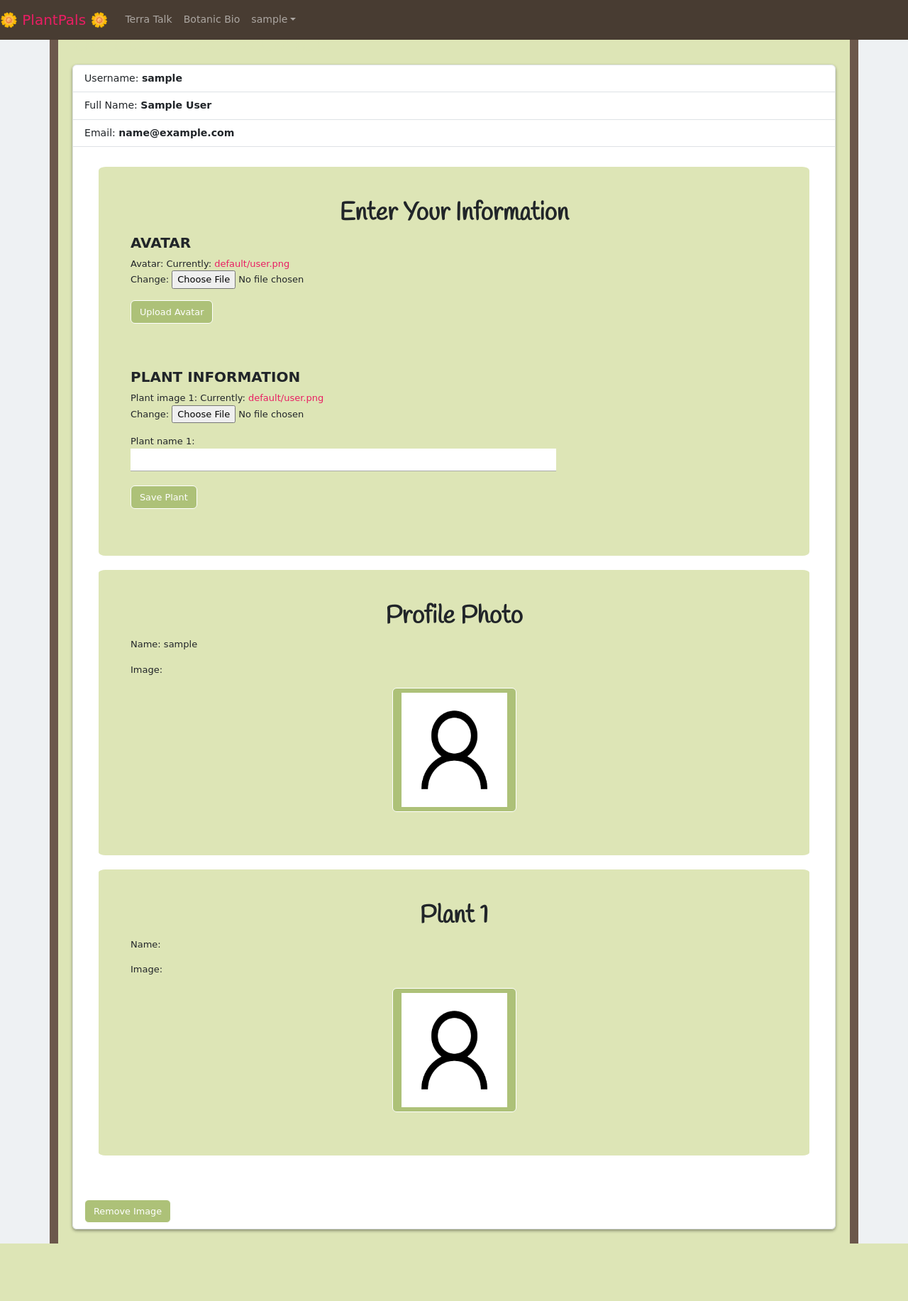
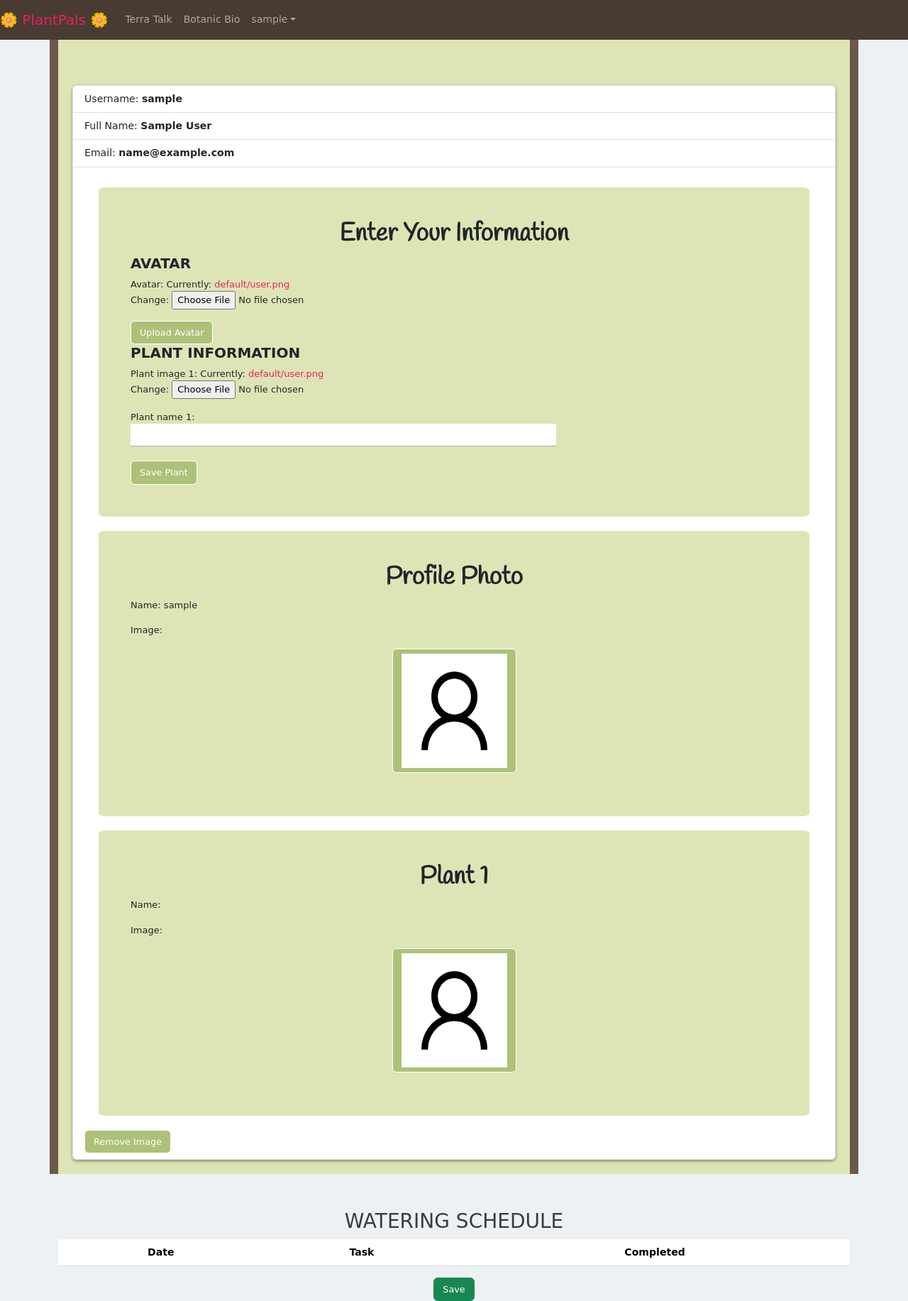
Before and after one commit to ao994/plant-pals, a Django app: page /myprofile/ in a window 1280 px wide. Shown: the whole page at 71% size. Before the commit the page ends 1752 px from the top, so only its background shows below. Run offline with Django 3.2, Linux system fonts and the light colour scheme; the visitor is signed in with stand-in values (Sample User, id 1); data comes from the database, SQL or seed files in the repository; lists and menus that the app fills with data are empty; some libraries are stand-ins or nearby versions; some web fonts are replaced.

Commit message:
Update profile.html

```diff
--- a/Code/plant-pals/profile_of_user/templates/profile.html
+++ b/Code/plant-pals/profile_of_user/templates/profile.html
@@ -4,13 +4,10 @@
 {% block profileactive %} active {% endblock profileactive %}
 
 {% block body %}
-<br>
+<!-- add space to the top to stop wierd overlap -->
+<div style="height: 50px;"></div>
 
-
-<!-- display all messages; this is from the django.contrib library. For how to use (add a message),
-   see views.py. There are some exampels in there that use it. More info can also be found here:
-   https://docs.djangoproject.com/en/5.0/ref/contrib/messages/
-  -->
+<!-- display all messages -->
 {% for message in messages %}
     <div class="alert alert-{{ message.tags }} alert-dismissible fade show" role="alert">
         <strong>Message : </strong> {{ message }}
@@ -20,22 +17,20 @@
     </div>
 {% endfor %}
 
+<!-- Profile information -->
 <link rel="preconnect" href="https://fonts.googleapis.com">
 <link rel="preconnect" href="https://fonts.gstatic.com" crossorigin>
 <link href="https://fonts.googleapis.com/css2?family=Handlee&display=swap" rel="stylesheet">
 
-<!-- CSS stylesheet reference -->
 {% load static %}
 <link rel="stylesheet" href="{% static '/profile_of_user/profile_style.css' %}">
 
-
-<div id="prof_page" class="container" >
+<div id="prof_page" class="container">
     <div class="row">
         <div class="col-lg-12 col-lg-offset-0">
             <div class="row pad">
                 <div class="col-lg-12">
                     <div class="panel panel-primary">
-
                         <div class="card-body">
                             <h3 style="color:#DDE5B6;">BUILD YOUR PROFILE</h3>
                             <ul class="list-group">
@@ -50,64 +45,46 @@
                                 </li>
                                 <li class="list-group-item">
                                     <form action="/myprofile/" enctype="multipart/form-data" method="POST">
-
                                         {% csrf_token %}
                                         <div class="the_info">
                                             <h3 style="text-align: center;"><b>Enter Your Information</b></h3>
-                                        <!-- for avatar form -->
+
+                                            <!-- avatar form -->
                                             <h5><b>AVATAR</b></h5>
                                             {{ avatar_form.as_p }}
-                                        <button type="submit" class="btn btn-success"  name="avatar_submit">Upload Avatar</button>
-                                        <br></br>
-                                        <br></br>
-                                        <!-- for plant form -->
+                                            <button type="submit" class="btn btn-success" name="avatar_submit">Upload Avatar</button>
+                                            <br><be>
+
+                                            <!-- plant form -->
                                             <h5><b>PLANT INFORMATION</b></h5>
                                             {{ plant_form.as_p }}
                                             <button type="submit" class="btn btn-success" name="plant_submit">Save Plant</button>
-                                         <br></br>
+                                            <br><be>
+
+                                        </div>
+                                        <!-- avatar image display -->
+                                        <div class="prof-photo">
+                                            <h3 style="text-align: center;"><b>Profile Photo</b></h3>
+                                            <p>Name: {{ request.user }}</p>
+                                            <p>Image:<strong class="float-right"><div class="center-this"><img src="{{ request.user.profile.avatar.url }}" class="btn btn-success" alt="" width="175px" height="175px"></div></strong></p>
                                         </div>
 
-                                        <!-- for avatar image display -->
-
-                                     <div class="prof-photo">
-                                        <h3  style="text-align: center;" ><b>Profile Photo</b></h3>
-                                            <p>Name: {{ request.user }}</p>
-                                            <p>Image:<strong class="float-right"> <div class = "center-this"><img
-                                            src="{{ request.user.profile.avatar.url }}" class="btn btn-success" alt=""
-                                            width="175px" height="175px"></div></strong></p>
-
-                                    </div>
-
-
-                                        <!-- for plant image display -->
-
+                                        <!-- plant image display -->
                                         {% if request.user.profile.plant_image_1 %}
                                             <div class="plant-info">
                                                 <div class="plant">
-                                                <h3  style="text-align: center;"><b>Plant 1</b></h3>
+                                                    <h3 style="text-align: center;"><b>Plant 1</b></h3>
                                                     <p>Name: {{ request.user.profile.plant_name_1}}</p>
-                                                <p>Image: <div class="center-it"><strong class="float-right"><img src="{{ request.user.profile.plant_image_1.url }}" alt="Plant Image" class="btn btn-success" alt=""
-                                                    width="175px" height="175px"></div></p></strong>
+                                                    <p>Image: <div class="center-it"><strong class="float-right"><img src="{{ request.user.profile.plant_image_1.url }}" alt="Plant Image" class="btn btn-success" alt="" width="175px" height="175px"></div></p></strong>
+                                                </div>
+                                                <be>
 
-                                                </div>
-                                                <br></br>
                                                 <!-- remove button for Plant Image 1 -->
                                                 <button type="submit" class="btn btn-success" name="remove_plant_image_1">Remove Image</button>
                                             </div>
                                         {% endif %}
 
-
-                                        <!-- for additional plants, copy above and make sure the additonals are in the
-                                            models, under profile. Can copy what is there, just make sure the change the
-                                            associated number. IE if copying from one, change plant_image_1 to plant_image_#
-                                            and plant_name_1 to plant_name_#.
-
-                                            When ever changeing models/database stuff, make sure to run:
-                                            python manage.py makemigrations
-                                            python manage.py migrate
-
-                                            before you try to open the site. It will give you errors otherwise.
-                                        -->
+                                        <!-- Copy and modify the above code for additional plants -->
                                     </form>
                                 </li>
                             </ul>
@@ -118,4 +95,47 @@
         </div>
     </div>
 </div>
+
+<!-- watering schedule -->
+<div class="container" style="margin-top: 50px; text-align: center;">
+    <form method="post">
+        {% csrf_token %}
+        <h3 style="color:#383c44;">WATERING SCHEDULE</h3>
+
+        <!-- table for water schedule -->
+        <table class="table">
+            <thead class="thead-dark">
+                <tr>
+                    <th>Date</th>
+                    <th>Task</th>
+                    <th>Completed</th>
+                </tr>
+            </thead>
+
+            <tbody>
+                <!-- display each of the current week's tasks -->
+                {% for task in current_week_tasks %}
+
+                <tr>
+                    <!-- display task date (gets from system to determine week) -->
+                    <td>{{ task.task_date|date:"D, d M" }}</td>
+
+                    <!-- input for task description -->
+                    <td><input type="text" name="task_{{ forloop.counter0 }}" value="{{ task.task_description }}"></td>
+
+                    <!-- checkbox for task completion -->
+                    <td><input type="checkbox" name="completed_{{ forloop.counter0 }}" {% if task.completed %}checked{% endif %}></td>
+
+                </tr>
+                {% endfor %}
+            </tbody>
+
+        </table>
+
+        <!-- submit button to save watering schedule -->
+        <button type="submit" class="btn btn-success" name="daily_tasks_submit">Save</button>
+    </form>
+</div>
+
+
 {% endblock %}
```
Lines whose indentation alone changed are shown as unchanged.
